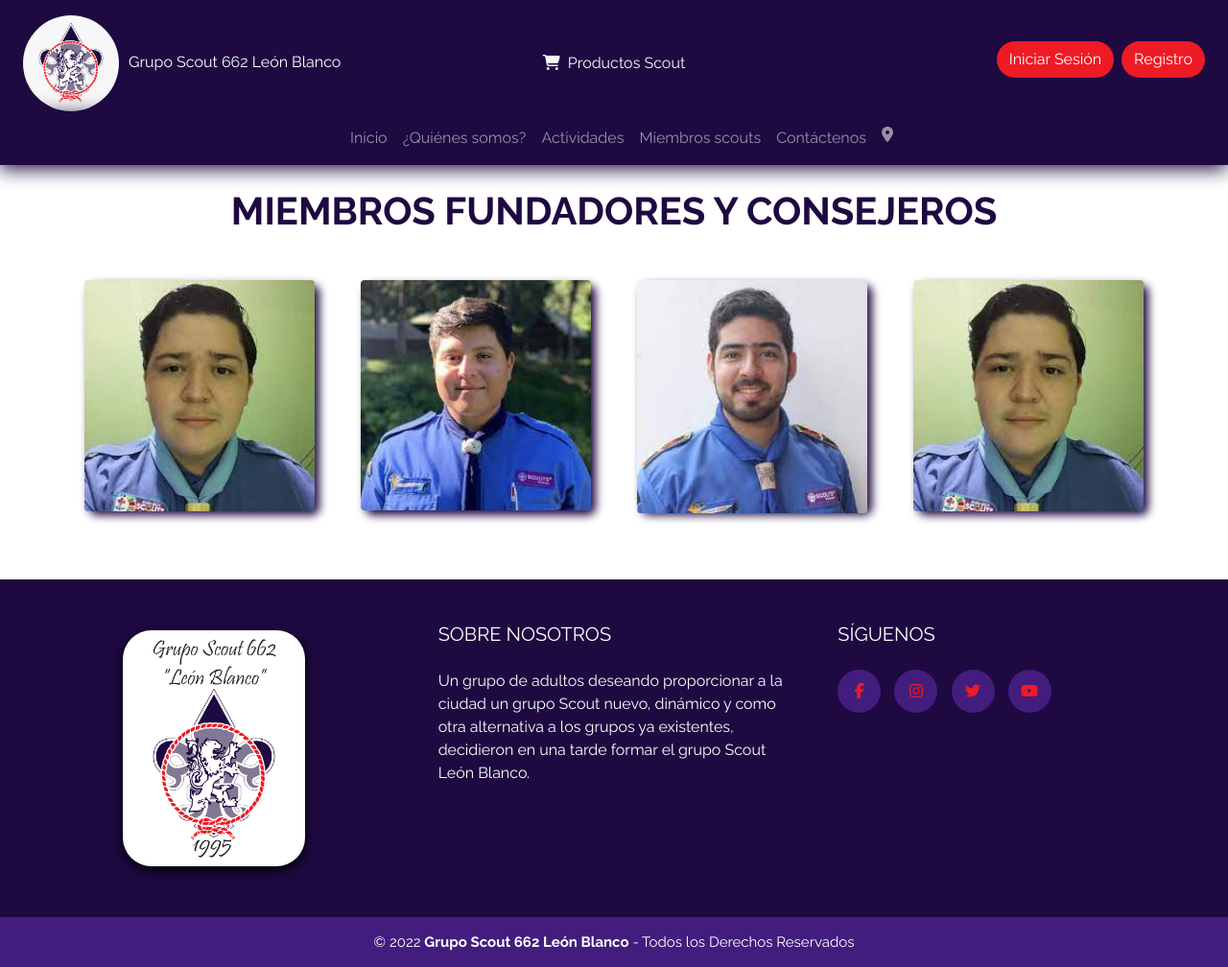
After one commit to EdwinAyala22/proyectoGrupoScout, a PHP site: page /proyectoGrupoScout/views/miembros.php in a window 1280 px wide. The commit adds this page. Shown: the whole page at 96% size. Run offline with PHP 8.4, Linux system fonts and the light colour scheme; some libraries are stand-ins or nearby versions.

Commit message:
Vista de miembros fundadores y consejeros

```diff
--- a/assets/css/style.css
+++ b/assets/css/style.css
@@ -84,6 +84,43 @@
     font-size: small;
   }
 }
+
+/* Cards consejeros */
+
+.flip-card{
+  box-shadow: 5px 5px 10px #1e0941;
+  border-radius: 8px;
+  perspective: 1000px;
+}
+
+.flip-card-inner{
+  position: relative;
+  width: 100%;
+  height: 100%;
+  /* text-align: center; */
+  transition: transform 0.8s;
+  transform-style: preserve-3d;
+}
+
+.flip-card:hover .flip-card-inner{
+  transform: rotateY(180deg);
+}
+
+.flip-card-front, .flip-card-back{
+  position: absolute;
+  width: 100%;
+  height: 100%;
+  -webkit-backface-visibility: hidden; /* Safari */
+  backface-visibility: hidden;
+}
+
+.flip-card-back{
+  transform: rotateY(180deg);
+  -webkit-box-align: center;
+}
+
+/* fin cards consejeros */
+
 
 .form-control {
   height: 50px;
--- a/queries/pqrs.php
+++ b/queries/pqrs.php
@@ -16,7 +16,7 @@ $detalles = $_POST["detalles"];
         if (mysqli_query($conn, $query)) {
             echo '<script type="text/javascript">
             alert("Ha sido enviado con éxito");
-            window.location.href="/proyectoGrupoScout/views/home.php";
+            window.location.href="/proyectoGrupoScout/";
             </script>';
         } else {
             echo '<script type="text/javascript">
--- a/views/home.php
+++ b/views/home.php
@@ -77,7 +77,7 @@ $n = count($productos) - 1;
 <div class="container container_productos d-flex flex-wrap justify-content-center align-items-center mt-3 mb-3">
 
     <?php
-    for ($i = 0; $i <= 2; $i++) {
+    for ($i = 0; $i <= 3; $i++) {
     ?>
         <div class="card card_productos text-center m-4" style="width: 14rem;">
             <img src="<?php echo $productos[$i] ?>" class="card-img-top" alt="...">
--- /dev/null
+++ b/views/miembros.php
@@ -0,0 +1,86 @@
+<title>Miembros scouts</title>
+<?php
+session_start();
+
+require '../views/templates/header.php';
+
+if (!isset($_SESSION['rol'])) {
+    $btn1 = $iniciarBtn;
+    $btn2 = $registrarBtn;
+} else {
+    $btn1 = $menuBtn;
+    $btn2 = $logoutBtn;
+}
+
+?>
+
+<div class="mt-4 mb-4">
+    <h1 class="fw-bold text-center titulo text-wrap">MIEMBROS FUNDADORES Y CONSEJEROS</h1>
+</div>
+
+<div class="container-fluid mb-5 d-flex justify-content-center align-items-center flex-wrap">
+    <div class="flip-card m-4" style="width: 15rem; height: 15rem;">
+        <div class="flip-card-inner">
+            <div class="flip-card-front">
+                <img src="/proyectoGrupoScout/assets/img/consejero1.jpeg" class="card-img-top rounded" alt="...">
+            </div>
+            <div class="flip-card-back p-3 d-flex justify-content-center align-items-center text-center flex-wrap card-body">
+                <div class="text-start">
+                    <p class="titulo"><strong>Nombre: </strong><small>Eduardo Lopez</small></p>
+                    <p class="titulo"><strong>Cargo: </strong><small>un cargo</small></p>
+                    <p class="titulo"><strong>Correo: </strong><small>eduardo@gmail.com</small></p>
+                </div>
+            </div>
+        </div>
+    </div>
+
+    <div class="flip-card m-4" style="width: 15rem; height: 15rem;">
+        <div class="flip-card-inner">
+            <div class="flip-card-front">
+                <img src="/proyectoGrupoScout/assets/img/consejero2.jpeg" class="card-img-top rounded" alt="...">
+            </div>
+            <div class="flip-card-back p-3 d-flex justify-content-center align-items-center text-center flex-wrap card-body">
+                <div class="text-start">
+                    <p class="titulo"><strong>Nombre: </strong><small>Eduardo Lopez</small></p>
+                    <p class="titulo"><strong>Cargo: </strong><small>un cargo</small></p>
+                    <p class="titulo"><strong>Correo: </strong><small>eduardo@gmail.com</small></p>
+                </div>
+            </div>
+        </div>
+    </div>
+    <div class="flip-card m-4" style="width: 15rem; height: 15rem;">
+        <div class="flip-card-inner">
+            <div class="flip-card-front">
+                <img src="/proyectoGrupoScout/assets/img/consejero3.jpeg" class="card-img-top rounded" alt="...">
+            </div>
+            <div class="flip-card-back p-3 d-flex justify-content-center align-items-center text-center flex-wrap card-body">
+                <div class="text-start">
+                    <p class="titulo"><strong>Nombre: </strong><small>Eduardo Lopez</small></p>
+                    <p class="titulo"><strong>Cargo: </strong><small>un cargo</small></p>
+                    <p class="titulo"><strong>Correo: </strong><small>eduardo@gmail.com</small></p>
+                </div>
+            </div>
+        </div>
+    </div>
+    <div class="flip-card  m-4" style="width: 15rem; height: 15rem;">
+        <div class="flip-card-inner">
+            <div class="flip-card-front">
+                <img src="/proyectoGrupoScout/assets/img/consejero1.jpeg" class="card-img-top rounded" alt="...">
+            </div>
+            <div class="flip-card-back p-3 d-flex justify-content-center align-items-center text-center flex-wrap card-body">
+                <div class="text-start">
+                    <p class="titulo"><strong>Nombre: </strong><small>Eduardo Lopez</small></p>
+                    <p class="titulo"><strong>Cargo: </strong><small>un cargo</small></p>
+                    <p class="titulo"><strong>Correo: </strong><small>eduardo@gmail.com</small></p>
+                </div>
+            </div>
+        </div>
+    </div>
+
+</div>
+
+<!-- <a href="mailto:e22ayalarecalde@gmail.com">Aquí el texto que quieras</a> -->
+
+<?php
+require '../views/templates/footer.php';
+?>
--- a/views/productos.php
+++ b/views/productos.php
@@ -47,16 +47,16 @@ if (!isset($_SESSION['rol'])) {
 ?>
 
 
-<div class="mt-3">
+<div class="mt-4">
     <h1 class="fw-bold text-center titulo text-wrap">PRODUCTOS</h1>
 </div>
 
-<div class="container d-flex justify-content-center align-items-center flex-wrap">
+<div class="container d-flex justify-content-center align-items-center flex-wrap mt-2 mb-4">
 
     <?php
     for ($i = 0; $i <= $n; $i++) {
     ?>
-        <div class="card card_productos text-center m-4" style="width: 18rem;">
+        <div class="card card_productos text-center mt-4 mb-5 ms-4 me-4" style="width: 14rem;">
             <img src="<?php echo $productos[$i] ?>" class="card-img-top" alt="...">
             <div class="card-body">
                 <h5 class="card-title fw-bold" style="color: #1e0941;"><?php echo $nombreP[$i] ?></h5>
--- a/views/templates/header.php
+++ b/views/templates/header.php
@@ -112,7 +112,7 @@ if (!isset($_SESSION['rol'])) {
                         <a class="nav-link text-center" href="/proyectoGrupoScout/views/actividades.php">Actividades</a>
                     </li>
                     <li class="nav-item">
-                        <a class="nav-link text-center" href="#">Miembros scouts</a>
+                        <a class="nav-link text-center" href="/proyectoGrupoScout/views/miembros.php">Miembros scouts</a>
                     </li>
 
                     <!-- <li class="nav-item dropdown">
```
Also changed, not shown: assets/img/consejero1.jpeg (renamed from assets/img/ejemplo_miembro1.jpeg), assets/img/consejero2.jpeg (renamed from assets/img/ejemplo_miembro2.jpeg), assets/img/consejero3.jpeg (renamed from assets/img/ejemplo_miembro3.jpeg).
